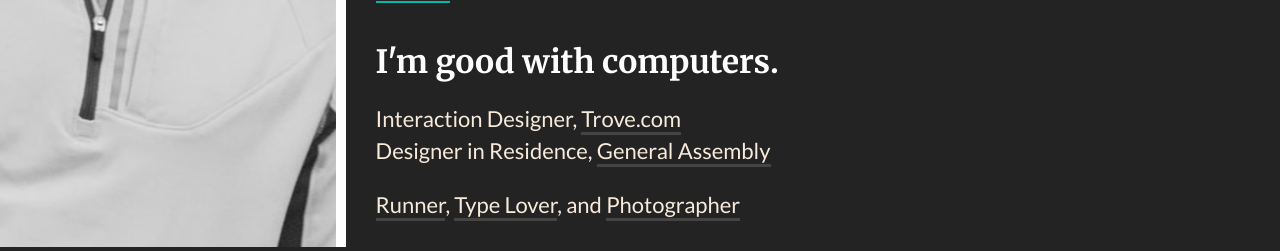
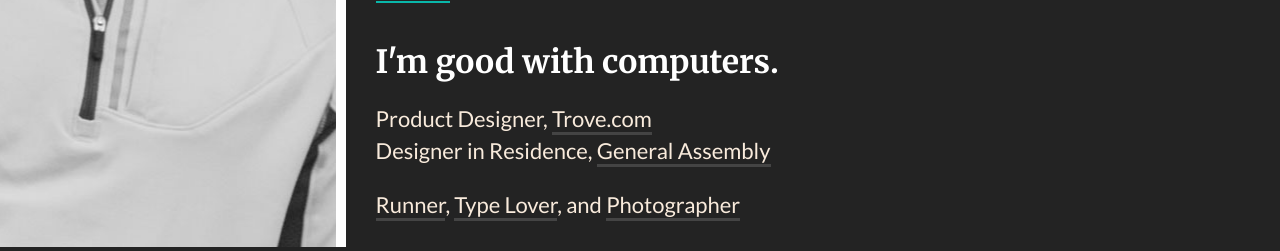
Before and after one commit to ReptarAzar/reptarazar.github.io, a Jekyll site: the page built from index.html, in a window 1280 px wide. Shown: the part 653-904 px from the top of the page. Built offline with Jekyll 4.4.1, drawn with Linux system fonts in a browser that asks for light colours; nearby versions of some CDN libraries.

Commit message:
Interaction Designer >===> Product Designer

```diff
--- a/index.html
+++ b/index.html
@@ -5,9 +5,9 @@
 
 <div class="index-content">
   <div class="hi">hi there,</div>
-  <h2>I'm <span data-typer-targets="an artsy nerd,good with computers,a maker,a Product Designer,an after-hours coder,a marathon runner,do-gooder,a tinkerer, a dreamer,an Eagle Scout,happy you're here">an Interaction Designer</span>.</h2>
+  <h2>I'm <span data-typer-targets="an artsy nerd,good with computers,a maker,a Product Designer,an after-hours coder,a marathon runner,do-gooder,a tinkerer, a dreamer,an Eagle Scout,happy you're here">a Product Designer</span>.</h2>
 
-  <h3>Interaction Designer, <a href="http://trove.com" target="_blank">Trove.com</a> <br /> Designer in Residence, <a href="https://generalassemb.ly/instructors/christopher-azar/5263" target="_blank" class="ga-text"></a></h3>
+  <h3>Product Designer, <a href="http://trove.com" target="_blank">Trove.com</a> <br /> Designer in Residence, <a href="https://generalassemb.ly/instructors/christopher-azar/5263" target="_blank" class="ga-text"></a></h3>
 
   <h3><a href="https://www.flickr.com/photos/reptarazar/sets/72157650093323519/">Runner</a>, <a href="type-experiments">Type Lover</a>, and <a href="https://www.flickr.com/photos/reptarazar" title="flickr" target="_blank"> Photographer</a></h3>
 </div>
```
Also changed, not shown: about.md (+1 -1 lines).
